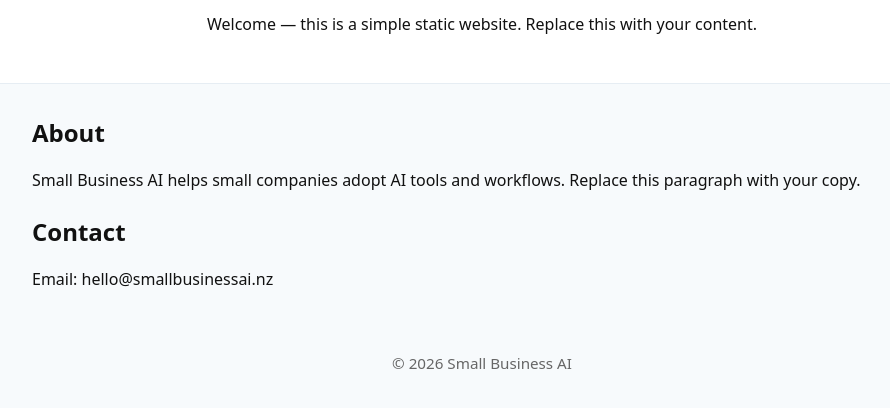
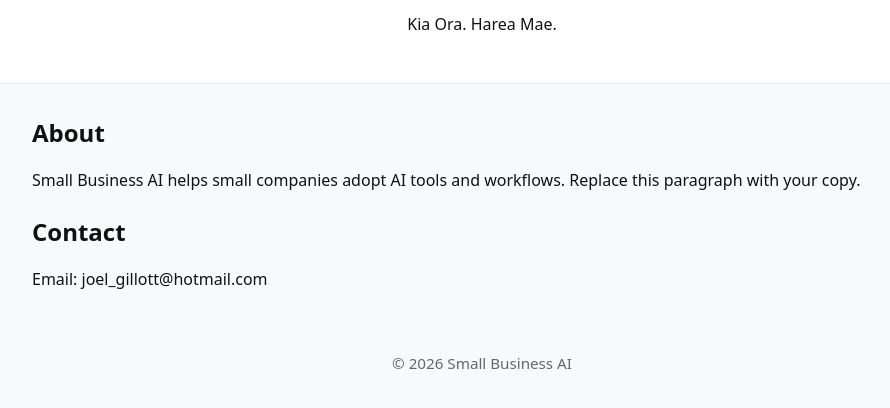
Before and after one commit to joelgillott/joelgillott.github.io, a plain HTML site: page index.html in a window 1280 px wide. Shown: the part 78-486 px from the top of the page, without its empty margins (158-1048 px from the left). Drawn offline with Linux system fonts and the light colour scheme.

Commit message:
Update welcome message and contact email

```diff
--- a/index.html
+++ b/index.html
@@ -9,7 +9,7 @@
 <body>
   <header>
     <h1>Small Business AI</h1>
-    <p>Welcome — this is a simple static website. Replace this with your content.</p>
+    <p>Kia Ora. Harea Mae.</p>
   </header>
   <main>
     <section>
@@ -18,7 +18,7 @@
     </section>
     <section>
       <h2>Contact</h2>
-      <p>Email: hello@smallbusinessai.nz</p>
+      <p>Email: joel_gillott@hotmail.com</p>
     </section>
   </main>
   <footer>
```
